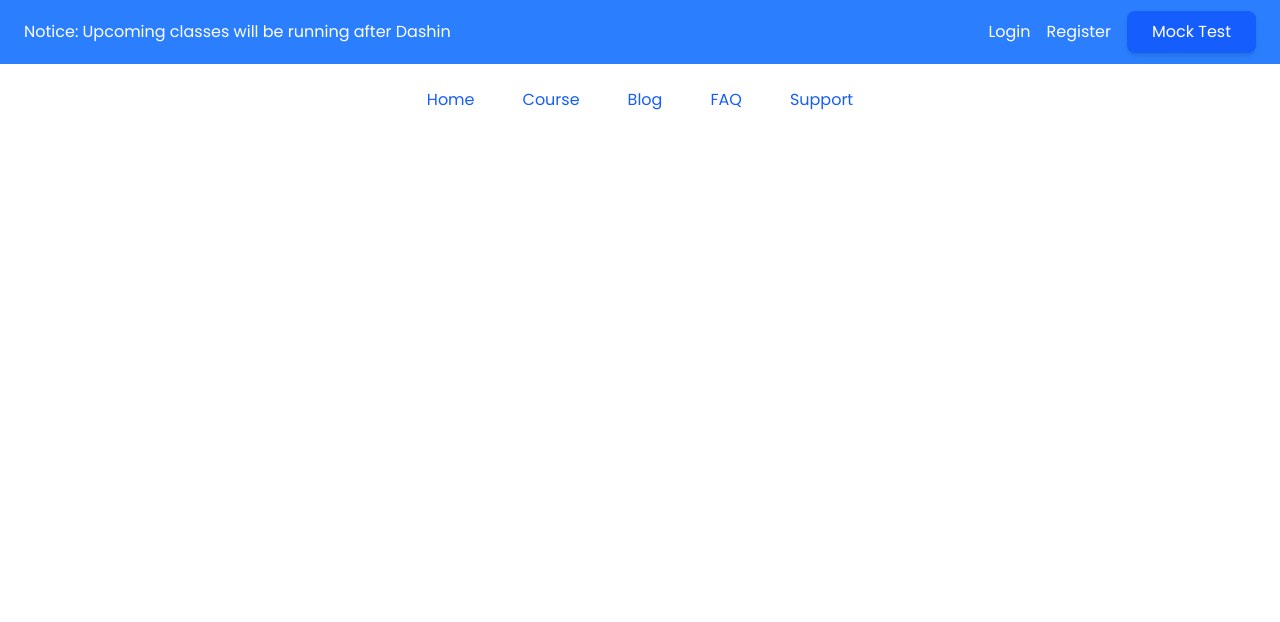
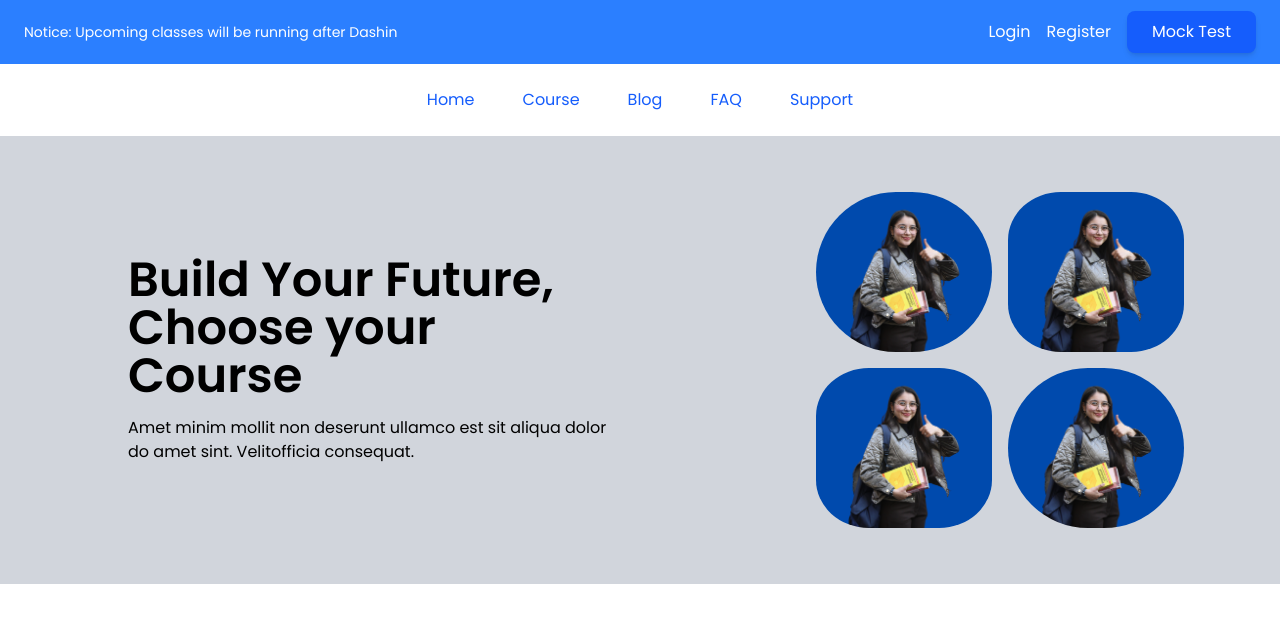
Before and after one commit to suman-190/line-academy, a Next.js app: page / in a window 1280 px wide. Shown: the top 622 px of the page. Built offline with nearby package versions, Linux system fonts and the light colour scheme.

Commit message:
Nav and hero section

```diff
--- a/src/app/page.tsx
+++ b/src/app/page.tsx
@@ -2,8 +2,8 @@
 // import Image from "next/image";
 // import Logo from "../../public/logo.png";
 import { Poppins } from "next/font/google";
-import { motion } from "framer-motion";
-
+import Nav from "@/components/nav.component";
+import Hero from "@/components/hero.component";
 
 const poppins = Poppins({
   subsets: ["latin"],
@@ -14,79 +14,8 @@ const poppins = Poppins({
 export default function Home() {
   return (
     <div className={`${poppins.className}`}>
-
-     <motion.div
-      className="bg-blue-500 px-6 py-2 min-h-16 sm:flex items-center justify-between"
-      initial={{ opacity: 0, y: -20 }} // Initial state
-      animate={{ opacity: 1, y: 0 }}    // Final state (after animation)
-      transition={{ duration: 0.6 }}    // Duration of the animation
-    >
-      <motion.p
-        className="text-white"
-        initial={{ opacity: 0 }}
-        animate={{ opacity: 1 }}
-        transition={{ duration: 0.6, delay: 0.2 }} // Delay the text animation a bit
-      >
-        Notice: Upcoming classes will be running after Dashin
-      </motion.p>
-
-      <motion.ul
-        className="flex items-center text-white gap-4 cursor-pointer"
-        initial={{ opacity: 0 }}
-        animate={{ opacity: 1 }}
-        transition={{ duration: 0.6, delay: 0.4 }} // Delay the ul animation a bit more
-      >
-        <motion.li
-          initial={{ opacity: 0 }}
-          animate={{ opacity: 1 }}
-          transition={{ duration: 0.6, delay: 0.6 }}
-        >
-          Login
-        </motion.li>
-        <motion.li
-          initial={{ opacity: 0 }}
-          animate={{ opacity: 1 }}
-          transition={{ duration: 0.6, delay: 0.8 }}
-        >
-          Register
-        </motion.li>
-        <motion.li
-          initial={{ opacity: 0 }}
-          animate={{ opacity: 1 }}
-          transition={{ duration: 0.6, delay: 1 }}
-        >
-          <motion.button
-            className="px-3 py-2 sm:px-6 bg-blue-600 text-white border border-transparent rounded-lg shadow-md transition-all duration-300 ease-in-out hover:bg-white hover:text-blue-600 hover:border-white hover:shadow-lg active:scale-95 cursor-pointer"
-            initial={{ opacity: 0 }}
-            animate={{ opacity: 1 }}
-            transition={{ duration: 0.6, delay: 1.2 }}
-          >
-            Mock Test
-          </motion.button>
-        </motion.li>
-      </motion.ul>
-    </motion.div>
-         <div className="flex items-center justify-center px-22">
-
-           <div >
-           <ul className="flex gap-4 cursor-pointer pt-4">
-  {["Home", "Course", "Blog", "FAQ", "Support"].map((item, index) => (
-    <motion.li
-      key={index}
-      initial={{ opacity: 0, y: -20 }}
-      animate={{ opacity: 1, y: 0 }}
-      transition={{ duration: 0.5, delay: index * 0.1 }}
-      className="px-4 py-2 rounded-lg text-blue-600 bg-transparent transition-all duration-300 ease-in-out
-                 hover:bg-blue-600 hover:text-white hover:shadow-lg"
-    >
-      {item}
-    </motion.li>
-  ))}
-</ul>
-
-           </div>
-         </div>
-
+      <Nav />
+      <Hero />
     </div>
 
   );
--- /dev/null
+++ b/src/components/hero.component.jsx
@@ -0,0 +1,76 @@
+"use client";
+import { motion } from "framer-motion";
+import Image from "next/image";
+import HeroIcon from "../../public/Hero.png";
+
+const imageVariants = (delay) => ({
+  hidden: { scale: 0.2, opacity: 0 },
+  visible: {
+    scale: 1,
+    opacity: 1,
+    transition: { duration: 0.8, ease: "easeInOut", delay }
+  },
+});
+
+const Hero = () => {
+  return (
+    <div className="bg-gray-300 min-h-full  sm:flex  justify-between items-center  mt-4 py-14 px-8 sm:px-24">
+      {/* Left Side - Heading and Text */}
+      <div className="p-4 sm:p-8 w-full sm:w-1/2">
+        <h1 className="font-bold text-xl  sm:text-5xl ">
+          Build Your Future, Choose your Course
+        </h1>
+        <p className="mt-4">
+          Amet minim mollit non deserunt ullamco est sit aliqua dolor do amet sint. Velitofficia consequat.
+        </p>
+      </div>
+
+      {/* Right Side - Images with Animation */}
+      <div>
+        <div className="grid grid-cols-2 gap-4">
+          {/* Top Left - Circular */}
+          <motion.div
+            variants={imageVariants(0.1)}
+            initial="hidden"
+            animate="visible"
+            className="relative w-32 h-32 sm:w-44 sm:h-40 rounded-full overflow-hidden"
+          >
+            <Image src={HeroIcon} alt="Student 1" layout="fill" objectFit="cover" />
+          </motion.div>
+
+          {/* Top Right - Semi-Rounded */}
+          <motion.div
+            variants={imageVariants(0.2)}
+            initial="hidden"
+            animate="visible"
+            className="relative w-32 h-32 sm:w-44 sm:h-40 rounded-[30%] overflow-hidden"
+          >
+            <Image src={HeroIcon} alt="Student 2" layout="fill" objectFit="cover" />
+          </motion.div>
+
+          {/* Bottom Left - Semi-Rounded */}
+          <motion.div
+            variants={imageVariants(0.3)}
+            initial="hidden"
+            animate="visible"
+            className="relative w-32 h-32 sm:w-44 sm:h-40 rounded-[30%] overflow-hidden"
+          >
+            <Image src={HeroIcon} alt="Student 3" layout="fill" objectFit="cover" />
+          </motion.div>
+
+          {/* Bottom Right - Circular */}
+          <motion.div
+            variants={imageVariants(0.4)}
+            initial="hidden"
+            animate="visible"
+            className="relative w-32 h-32 sm:w-44 sm:h-40 rounded-full overflow-hidden"
+          >
+            <Image src={HeroIcon} alt="Student 4" layout="fill" objectFit="cover" />
+          </motion.div>
+        </div>
+      </div>
+    </div>
+  );
+};
+
+export default Hero;
--- /dev/null
+++ b/src/components/nav.component.tsx
@@ -0,0 +1,83 @@
+"use client";
+import { motion } from "framer-motion";
+
+
+const Nav = ()=>{
+    return (
+              <>
+     <motion.div
+     className="bg-blue-500 px-6 py-2 min-h-16 w-full sm:flex items-center justify-between"
+     initial={{ opacity: 0, y: -20 }} // Initial state
+     animate={{ opacity: 1, y: 0 }}    // Final state (after animation)
+     transition={{ duration: 0.6 }}    // Duration of the animation
+   >
+     <motion.p
+       className="text-white text-xs sm:text-sm"
+       initial={{ opacity: 0 }}
+       animate={{ opacity: 1 }}
+       transition={{ duration: 0.6, delay: 0.2 }} // Delay the text animation a bit
+     >
+       Notice: Upcoming classes will be running after Dashin
+     </motion.p>
+
+     <motion.ul
+       className="flex items-center text-white gap-4 cursor-pointer"
+       initial={{ opacity: 0 }}
+       animate={{ opacity: 1 }}
+       transition={{ duration: 0.6, delay: 0.4 }} // Delay the ul animation a bit more
+     >
+       <motion.li
+         initial={{ opacity: 0 }}
+         animate={{ opacity: 1 }}
+         transition={{ duration: 0.6, delay: 0.6 }}
+       >
+         Login
+       </motion.li>
+       <motion.li
+         initial={{ opacity: 0 }}
+         animate={{ opacity: 1 }}
+         transition={{ duration: 0.6, delay: 0.8 }}
+       >
+         Register
+       </motion.li>
+       <motion.li
+         initial={{ opacity: 0 }}
+         animate={{ opacity: 1 }}
+         transition={{ duration: 0.6, delay: 1 }}
+       >
+         <motion.button
+           className="py-1 px-3 sm:py-2 sm:px-6 bg-blue-600 text-white border border-transparent rounded-lg shadow-md transition-all duration-300 ease-in-out hover:bg-white hover:text-blue-600 hover:border-white hover:shadow-lg active:scale-95 cursor-pointer"
+           initial={{ opacity: 0 }}
+           animate={{ opacity: 1 }}
+           transition={{ duration: 0.6, delay: 1.2 }}
+         >
+           Mock Test
+         </motion.button>
+       </motion.li>
+     </motion.ul>
+   </motion.div>
+        <div className="flex items-center justify-center px-22">
+
+          <div >
+          <ul className="flex gap-4 cursor-pointer pt-4">
+ {["Home", "Course", "Blog", "FAQ", "Support"].map((item, index) => (
+   <motion.li
+     key={index}
+     initial={{ opacity: 0, y: -20 }}
+     animate={{ opacity: 1, y: 0 }}
+     transition={{ duration: 0.5, delay: index * 0.1 }}
+     className="sm:px-4 sm:py-2 rounded-lg text-blue-600 bg-transparent transition-all duration-300 ease-in-out
+                hover:bg-blue-600 hover:text-white hover:shadow-lg"
+   >
+     {item}
+   </motion.li>
+ ))}
+</ul>
+
+          </div>
+        </div>
+        </>
+    )
+}
+
+export default Nav;
```
Also changed, not shown: public/Hero.png (added).
